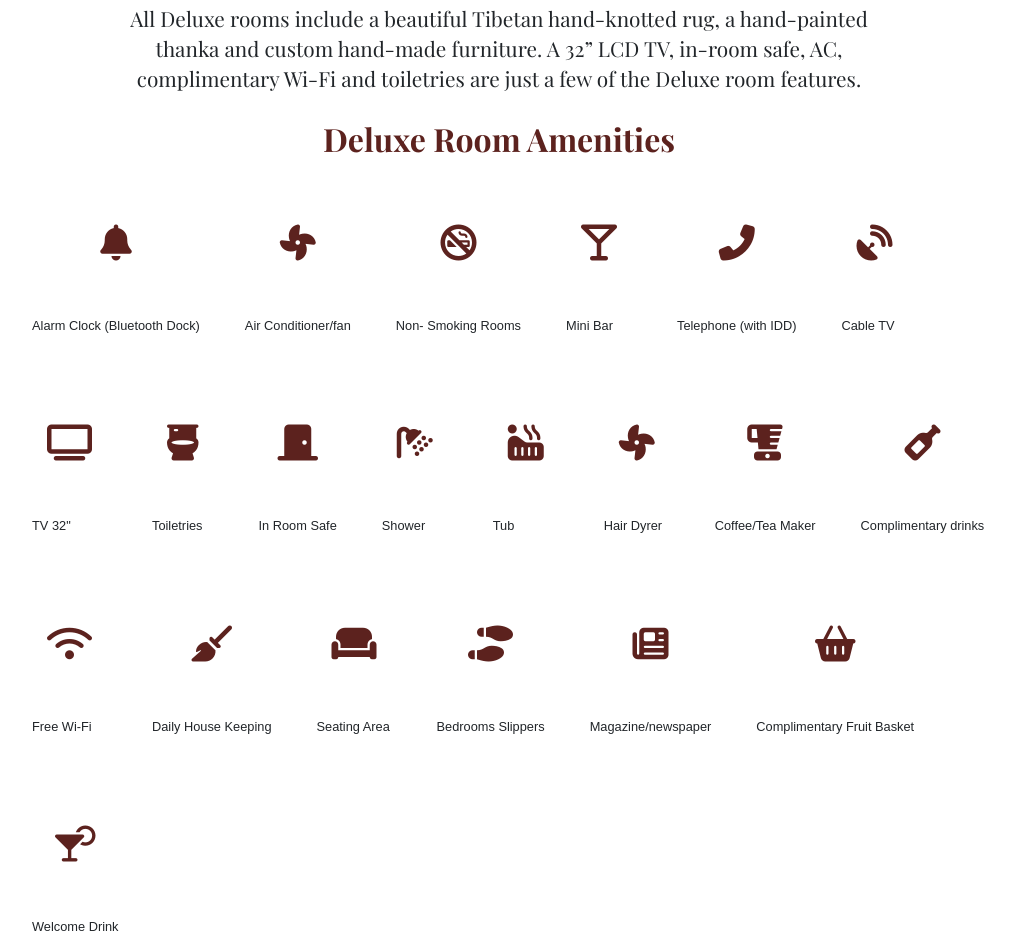
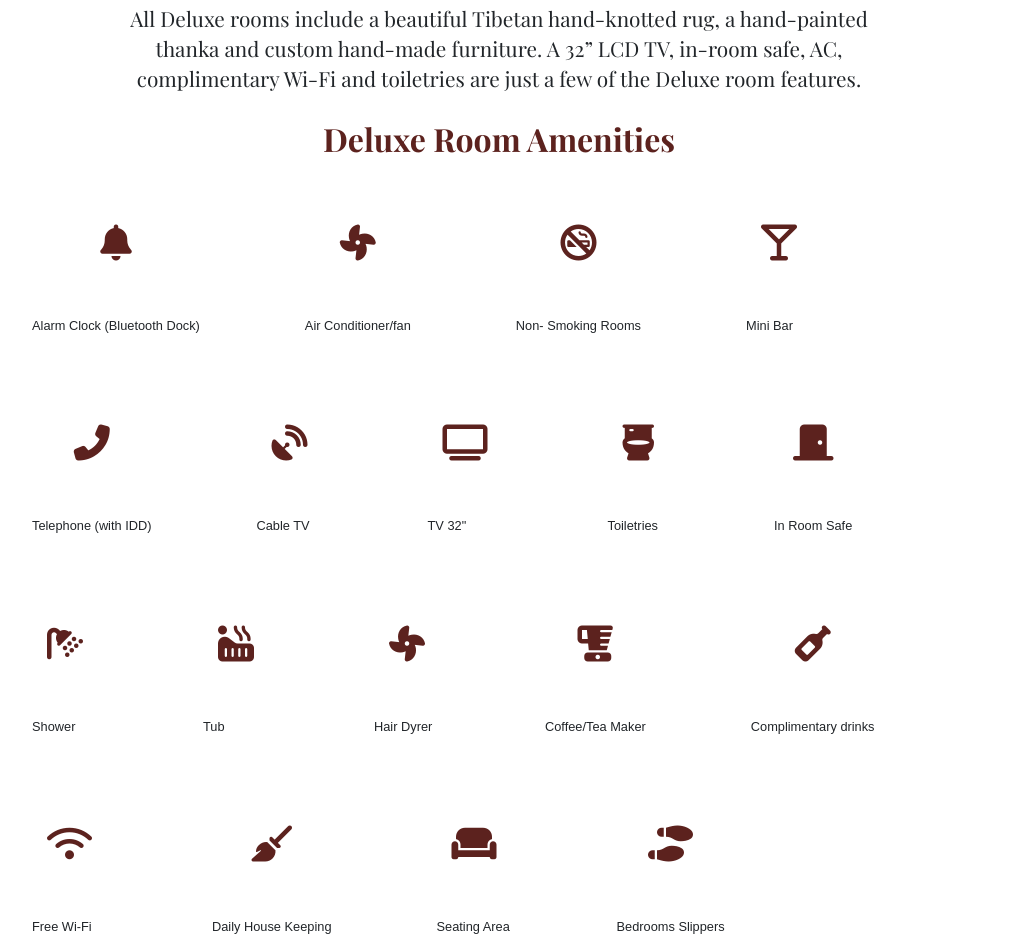
Before and after one commit to Sudha-404/workshop4week6, a plain HTML site: page page1.html in a window 1280 px wide. Shown: the part 971-1920 px from the top of the page, without its empty margins (141-1156 px from the left). Drawn offline with nearby package versions, Linux system fonts and the light colour scheme.

Commit message:
update and second commit

```diff
--- a/app1.css
+++ b/app1.css
@@ -334,7 +334,7 @@ float: left;
     align-self: flex-start;
     font-size: 36px;
     margin-left: 45px;
-     margin-right: : 60px;
+     margin-right: 60px;
     display: flex;
     flex-direction: column;
     justify-content: center;
```
